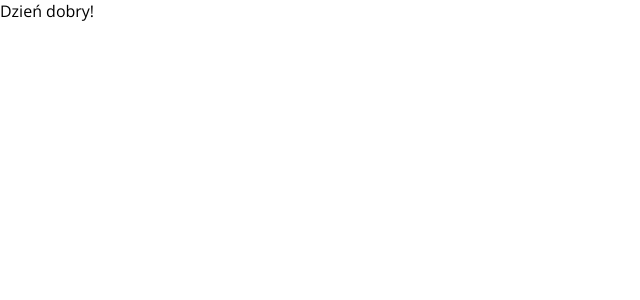
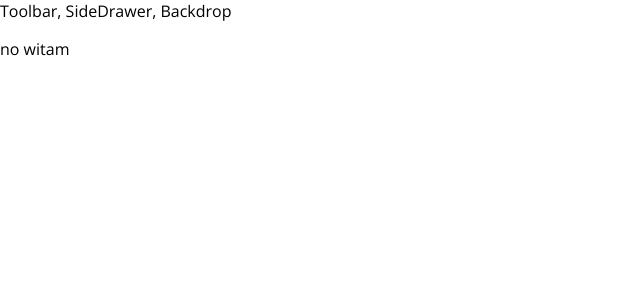
Before and after one commit to karolrungo/burger-builder, a React app: page / in a window 1280 px wide. Shown: the top 300 px of the page, without its empty margins (0-640 px from the left). Built offline with nearby package versions, Linux system fonts and the light colour scheme.

Commit message:
dummy Layout component wrapped with Aux

```diff
--- a/src/App.js
+++ b/src/App.js
@@ -1,11 +1,12 @@
 import React, { Component } from 'react';
+import Layout from './components/Layout/Layout'
 
 class App extends Component {
   render() {
     return (
-      <div>
-        Dzień dobry!
-      </div>
+      <Layout>
+        <p>no witam</p>
+      </Layout>
     );
   }
 }
--- /dev/null
+++ b/src/components/Layout/Layout.js
@@ -0,0 +1,15 @@
+import React from 'react';
+import Aux from '../../hoc/Aux/Aux';
+
+const layout = (props) => (
+  <Aux>
+    <div>
+      Toolbar, SideDrawer, Backdrop
+    </div>
+    <main>
+      {props.children}
+    </main>
+  </Aux>
+)
+
+export default layout
--- /dev/null
+++ b/src/hoc/Aux/Aux.js
@@ -0,0 +1,5 @@
+import React from 'react'
+
+const aux = (props) => props.children
+
+export default aux
```
Also changed, not shown: 2 other files (tests, documents, lock files or other folders).
